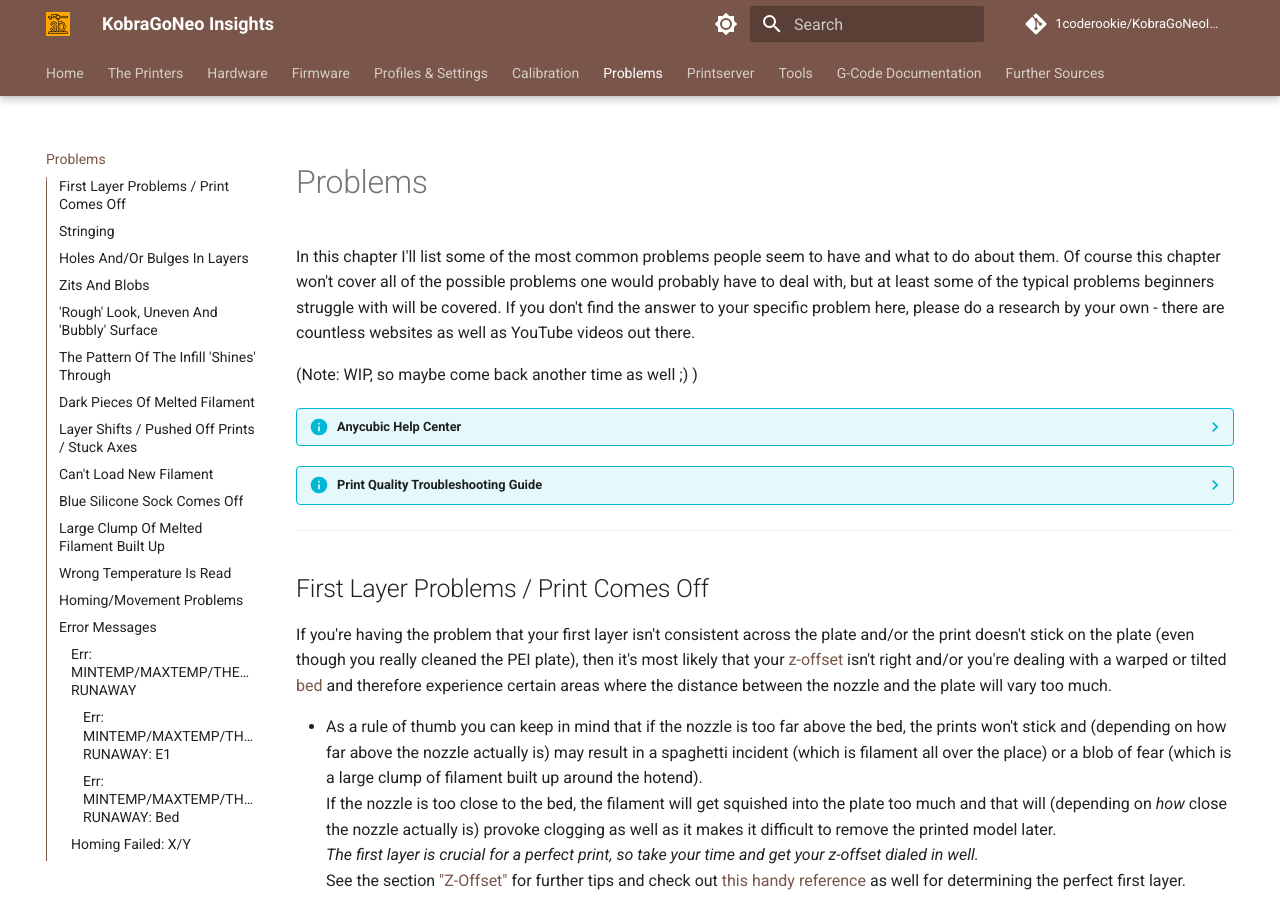
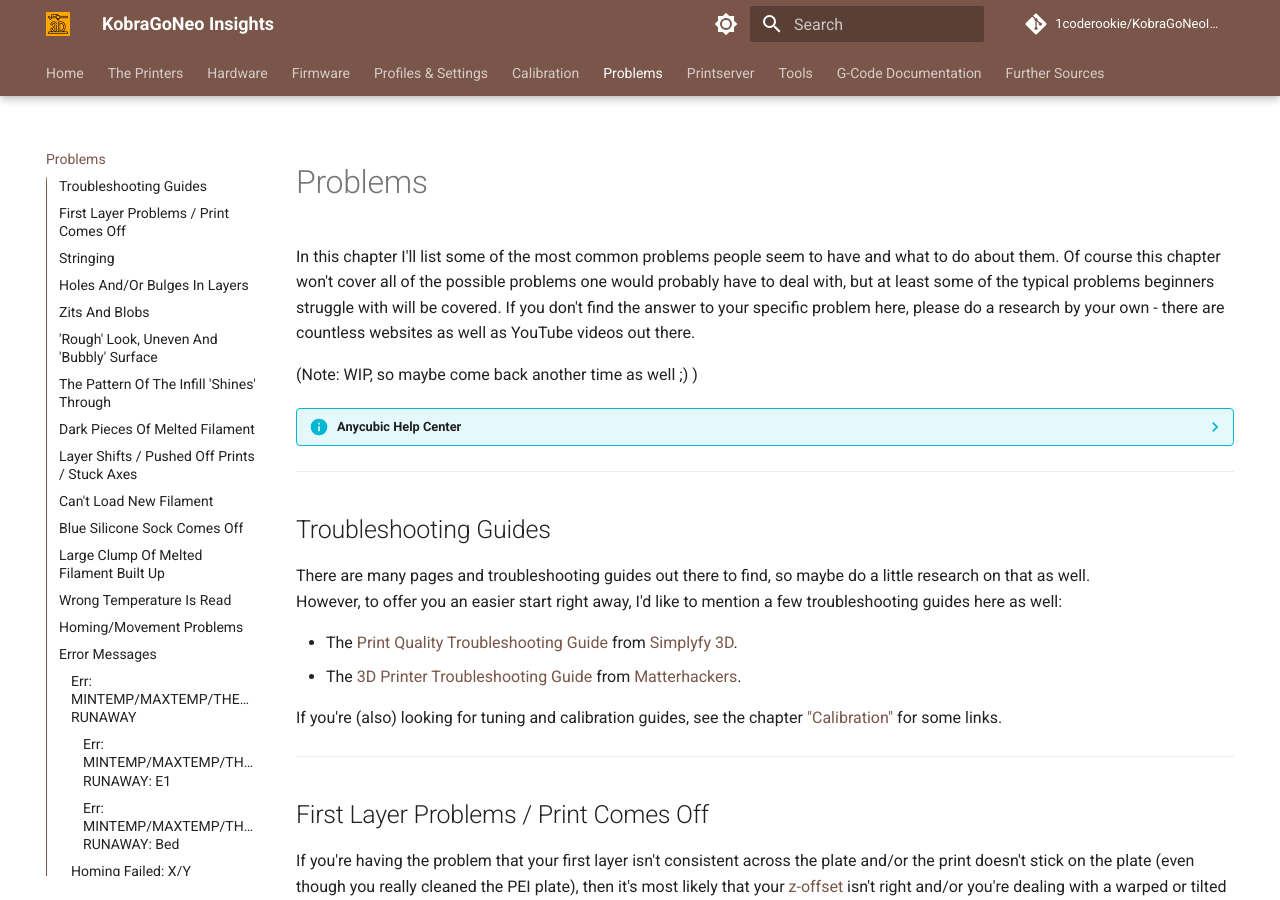
Before and after one commit to 1coderookie/KobraGoNeoInsights, an MkDocs documentation site: the page built from docs/problems.md, in a window 1280 px wide and 900 px high. Built offline with MkDocs 1.6.1 and Material for MkDocs 9.7.7, drawn with Linux system fonts in a browser that asks for light colours; comment, search, counter and statistics services are not loaded.

Commit message:
Update problems.md

```diff
--- a/docs/problems.md
+++ b/docs/problems.md
@@ -9,9 +9,16 @@
 
     Anycubic recently made up a website called "Help Center", where you can select your specific model and search around for problems and possible solutions. You might also wanna have a look at that one: ["Anycubic Help Center"](https://cloud-universe.anycubic.com/w/p/helpCenter/#/pages/machineClassification/machineClassification?id=2&name=FDM%25203D%2520Printer&type=0&isShowShare=true)
 
-??? info "Print Quality Troubleshooting Guide"
+---
 
-    The [Print Quality Troubleshooting Guide](https://www.simplify3d.com/resources/print-quality-troubleshooting/) is a nice source to compare your faulty prints and see what may caused the problem.
+## Troubleshooting Guides
+There are many pages and troubleshooting guides out there to find, so maybe do a little research on that as well.
+However, to offer you an easier start right away, I'd like to mention a few troubleshooting guides here as well:
+
+- The [Print Quality Troubleshooting Guide](https://www.simplify3d.com/resources/print-quality-troubleshooting/) from [Simplyfy 3D](https://www.simplify3d.com).
+- The [3D Printer Troubleshooting Guide](https://www.matterhackers.com/articles/3d-printer-troubleshooting-guide) from [Matterhackers](https://www.matterhackers.com).
+
+If you're (also) looking for tuning and calibration guides, see the chapter ["Calibration"](calibration.md) for some links.
 
 ---
 
```
